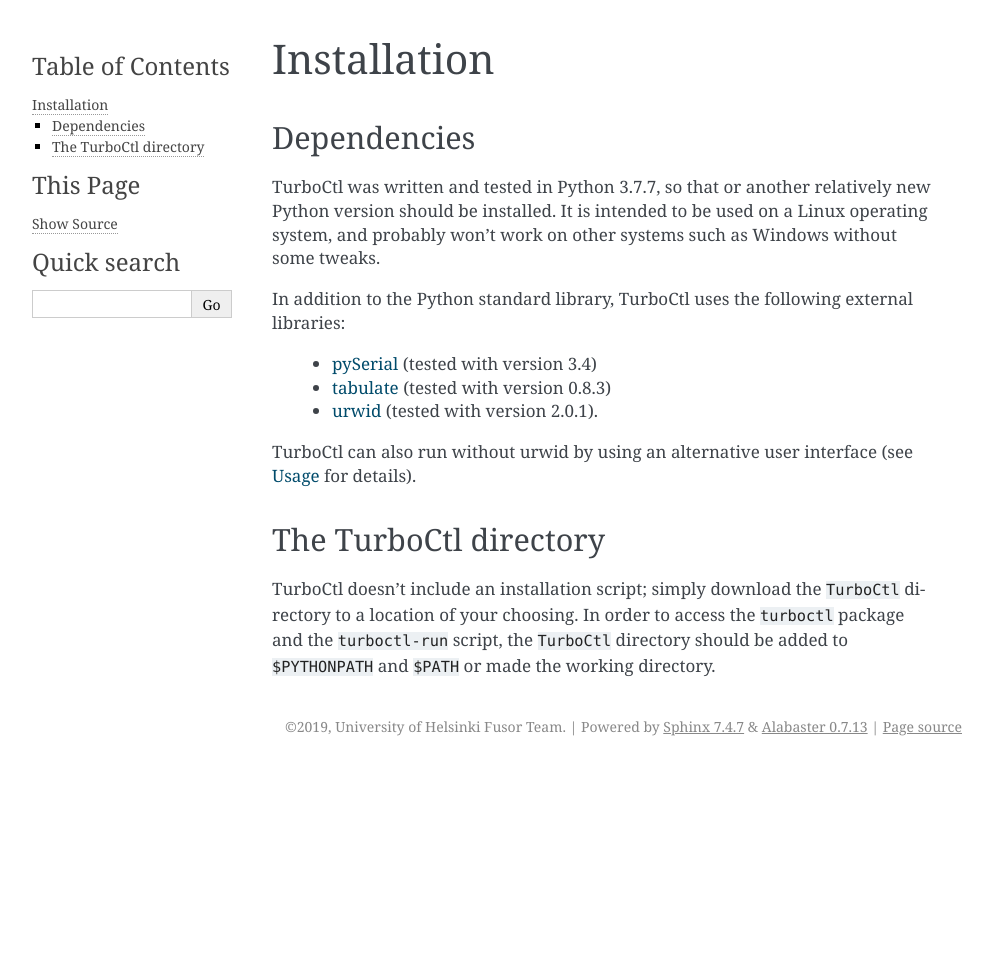
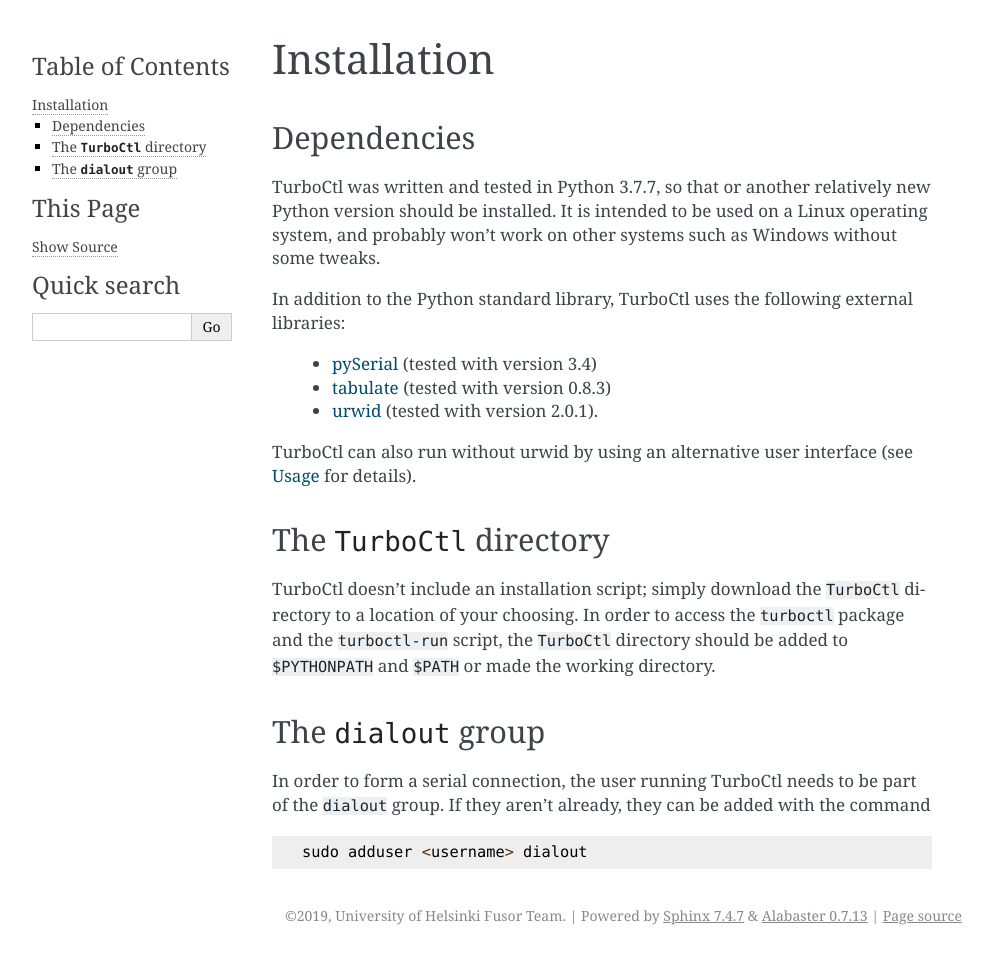
Before and after one commit to fkivela/TurboCtl, a Sphinx documentation site: the page built from doc/sphinx/installation.rst, in a window 1280 px wide. Shown: the whole page, without its empty margins (148-1141 px from the left). Built offline with Sphinx 7.4.7, drawn with Linux system fonts in a browser that asks for light colours; before the commit the page ends 900 px from its top, so only the background shows below that.

Commit message:
Added instructions about adding a user to the dialout group

```diff
--- a/doc/sphinx/installation.rst
+++ b/doc/sphinx/installation.rst
@@ -22,8 +22,8 @@ TurboCtl can also run without urwid by using an alternative user interface
 (see :doc:`usage` for details).
 
 
-The TurboCtl directory
-----------------------
+The ``TurboCtl`` directory
+--------------------------
 
 TurboCtl doesn't include an installation script; simply download the
 ``TurboCtl`` directory to a location of your choosing.
@@ -34,3 +34,15 @@ or made the working directory.
 .. _pySerial: https://pypi.org/project/pyserial/
 .. _tabulate: https://pypi.org/project/tabulate/
 .. _urwid: http://urwid.org/
+
+
+The ``dialout`` group
+---------------------
+
+In order to form a serial connection, the user running TurboCtl needs to be
+part of the ``dialout`` group. If they aren't already, they can be added with
+the command
+
+::
+
+    sudo adduser <username> dialout
```
Also changed, not shown: 9 other files.
